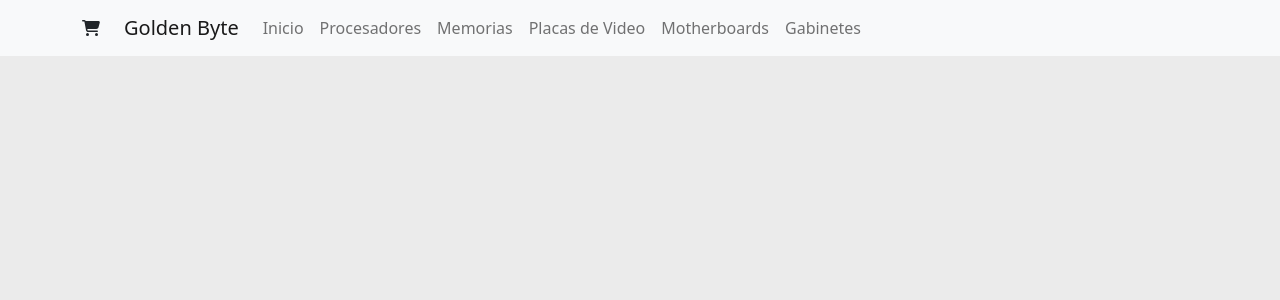
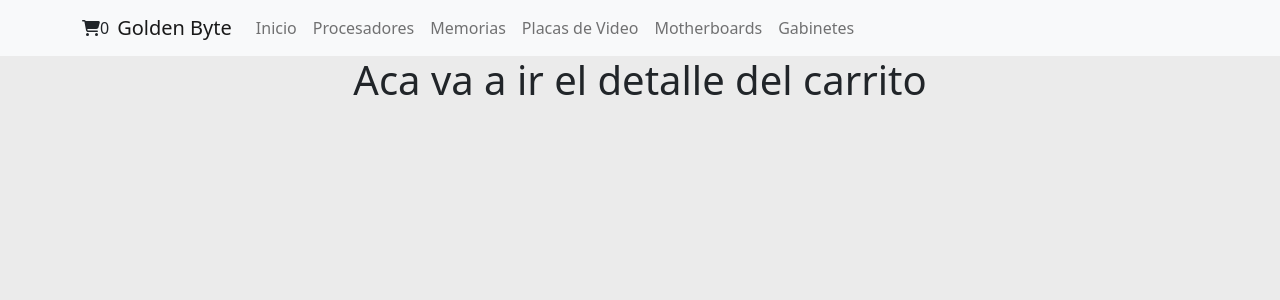
Before and after one commit to MatheoLCaneva/TiendaGoldenByte, a React (Create React App) app: page /cart in a window 1280 px wide. Shown: the top 300 px of the page. Built offline with nearby package versions, Linux system fonts and the light colour scheme.

Commit message:
Entrega Context

```diff
--- a/src/App.js
+++ b/src/App.js
@@ -1,24 +1,26 @@
 import React from 'react';
 import { Route, Routes, BrowserRouter as Router } from "react-router-dom";
 import NavBar from './components/navbar/NavBar';
+import CarritoContainer from './components/CarritoContainer/CarritoContainer';
 import ItemListContainer from './container/ItemListContainer';
 import ItemDetailContainer from './components/ItemDetailContainer/ItemDetailContainer'
-import { CarritoL } from './context/CarritoContext';
+import { Carrito } from './context/CarritoContext';
 import './App.css';
 
 function App() {
   return (
-    <CarritoL>
+    <Carrito>
       <Router>
         <NavBar />
         <Routes>
           <Route path='/item/:id/:nombre' element={<ItemDetailContainer />} />
           <Route path='/categoria/:idCategoria' element={<ItemListContainer mensaje={"Catálogo"} />} />
+          <Route path='/cart' element={< CarritoContainer />} />
           <Route path='/Ecommerce' element={<ItemListContainer mensaje={"Catálogo de Productos"} />} />
           <Route path='/' element={<ItemListContainer mensaje={"Catálogo de Productos"} />} />
         </Routes>
       </Router>
-    </CarritoL>
+    </Carrito>
 
   );
 }
--- /dev/null
+++ b/src/components/CarritoContainer/CarritoContainer.jsx
@@ -0,0 +1,9 @@
+import React from "react"
+
+const CarritoContainer = () => {
+    return (
+        <h1 style={{textAlign: 'center'}}>Aca va a ir el detalle del carrito</h1>
+    )
+}
+
+export default CarritoContainer
--- a/src/components/ItemDetail/ItemDetail.jsx
+++ b/src/components/ItemDetail/ItemDetail.jsx
@@ -1,19 +1,19 @@
 import "./ItemDetail.css"
 import ContextoCarrito from "../../context/CarritoContext"
 import Contador from "../contador/Contador"
+import { Link } from "react-router-dom"
+import { Button } from "react-bootstrap"
 import { useContext, useState } from "react"
 
-const ItemDetail = ({id, nombre, precio, img, stock, descripcion }) => {
+const ItemDetail = ({ id, nombre, precio, img, stock, descripcion }) => {
 
     const [cantidadAgregada, setCantidadAgregada] = useState(0)
     const { agregarProducto } = useContext(ContextoCarrito)
-    const {carrito} = useContext(ContextoCarrito)
 
 
     const añadirCarrito = (cant) => {
         console.log(`se agregaron ${cant} ${nombre}`)
-        agregarProducto({id, nombre, precio, cant})
-        console.log(carrito)
+        agregarProducto({ id, nombre, precio, cant })
         setCantidadAgregada(cant)
 
     }
@@ -26,7 +26,13 @@ const ItemDetail = ({id, nombre, precio, img, stock, descripcion }) => {
             <div className="producto-info">
                 <h3>{nombre}</h3>
                 <h3 className="precio">Precio transferencia o efectivo ${precio}</h3>
-                <Contador inicio={1} stock={stock} tipoFlex="space-between" agregar={añadirCarrito} />
+                {
+                    cantidadAgregada === 0
+                        ? <Contador inicio={1} stock={stock} tipoFlex="space-between" agregar={añadirCarrito} />
+                        : <Link to='/cart'> <Button variant="info">Finalizar Compra</Button> </Link>
+
+                }
+
             </div>
             <div className="descripcion">
                 <h3>{descripcion}</h3>
--- a/src/components/contador/Contador.jsx
+++ b/src/components/contador/Contador.jsx
@@ -1,27 +1,29 @@
 import "./Contador.css"
-import React from "react"
+import React, {useContext} from "react"
 import { Button } from "react-bootstrap"
 import { useState } from "react"
+import ContextoCarrito from "../../context/CarritoContext"
 
-const Contador = ({inicio, stock, tipoFlex, agregar}) => {
+const Contador = ({ inicio, stock, tipoFlex, agregar }) => {
 
     const [contador, setContador] = useState(inicio)
+    const {estaEnCarrito} = useContext(ContextoCarrito)
 
     const sumarCantidad = () => {
         if (stock > contador)
-        setContador(contador + 1)
-        else{
+            setContador(contador + 1)
+        else {
             alert("Se alcanzó el stock disponible")
         }
     }
     const restarCantidad = () => {
-        if ( contador > 1 )
-        setContador( contador - 1 )
+        if (contador > 1)
+            setContador(contador - 1)
     }
 
     return (
-        <div className="contenedor" style={{justifyContent: tipoFlex}}>
-            <Button variant="primary" onClick={() => { agregar(contador) }}>Añadir al Carrito</Button>
+        <div className="contenedor" style={{ justifyContent: tipoFlex }}>
+            <Button className="botonAgregar" variant="primary" onClick={() => { agregar(contador) }}> <span className="agregar">Añadir al Carrito</span></Button>
             <button className="sumar" onClick={sumarCantidad}> + </button>
             <p className="contador">{contador}</p>
             <button className="restar" onClick={restarCantidad}> - </button>
--- a/src/components/navbar/cartWidget.js
+++ b/src/components/navbar/cartWidget.js
@@ -1,10 +1,19 @@
-import React from 'react'
+import React, { useContext } from 'react'
 import { FontAwesomeIcon as Icon } from '@fortawesome/react-fontawesome'
 import { faShoppingCart } from '@fortawesome/free-solid-svg-icons'
+import ContextoCarrito from '../../context/CarritoContext'
 
 
-export default function CartIcon() {
-    return <>
-        <Icon style={{cursor: "pointer"}} className='pe-4' icon={faShoppingCart}/>
-    </>
+const CartIcon = () => {
+
+    const { cantidad } = useContext(ContextoCarrito)
+
+    return (
+        <div style={{ marginRight: ".5rem" }}>
+            <Icon style={{ cursor: "pointer" }} icon={faShoppingCart} />
+            <p style={{ display: "inline-block", margin: "0" }}>{cantidad}</p>
+        </div>
+    );
 }
+
+export default CartIcon
--- a/src/context/CarritoContext.jsx
+++ b/src/context/CarritoContext.jsx
@@ -2,7 +2,7 @@ import { useState, createContext, useEffect } from "react";
 
 const ContextoCarrito = createContext()
 
-export const CarritoL = ({ children }) => {
+export const Carrito = ({ children }) => {
     const [carrito, setCarrito] = useState([])
     const [cantidad, setCantidad] = useState(0)
 
@@ -18,6 +18,12 @@ export const CarritoL = ({ children }) => {
         if (!estaEnCarrito(producto.id)) {
             setCarrito([...carrito, producto])
         }
+        console.log(carrito)
+    }
+
+    const vaciarCarrito = () => {
+        const carritoVacio = []
+        setCarrito(carritoVacio)
     }
 
     const eliminarProducto = (id) => {
```
Also changed, not shown: src/components/contador/Contador.css (+7 -7 lines).
